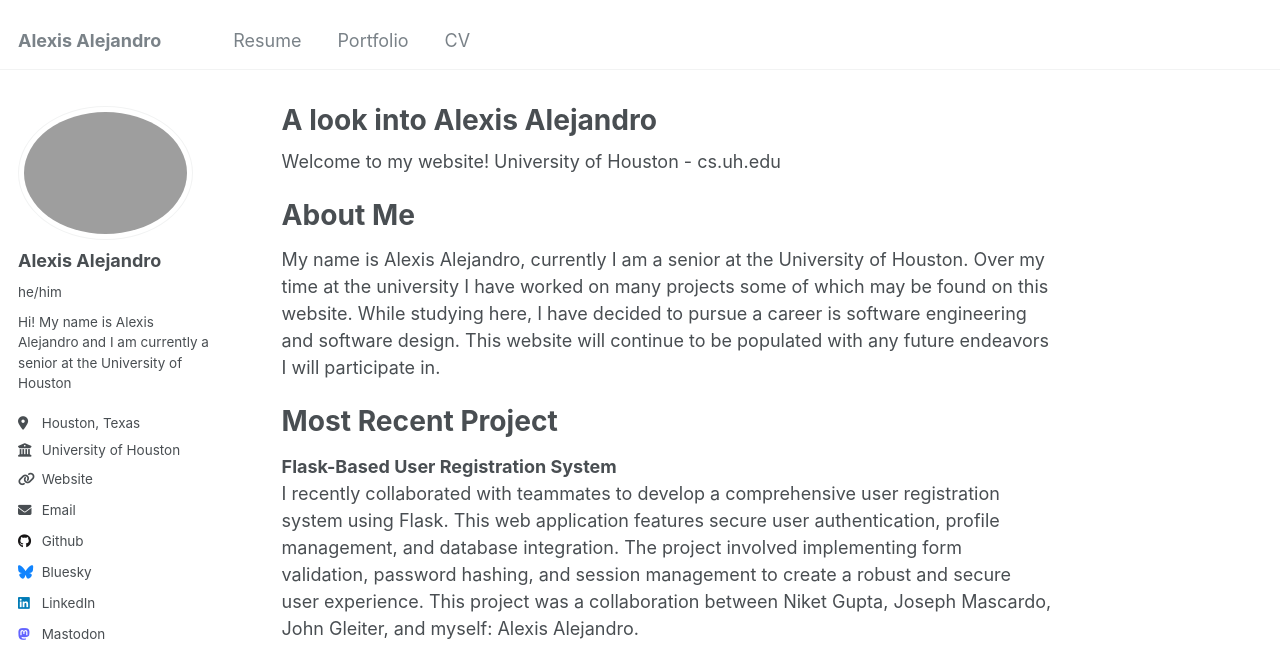
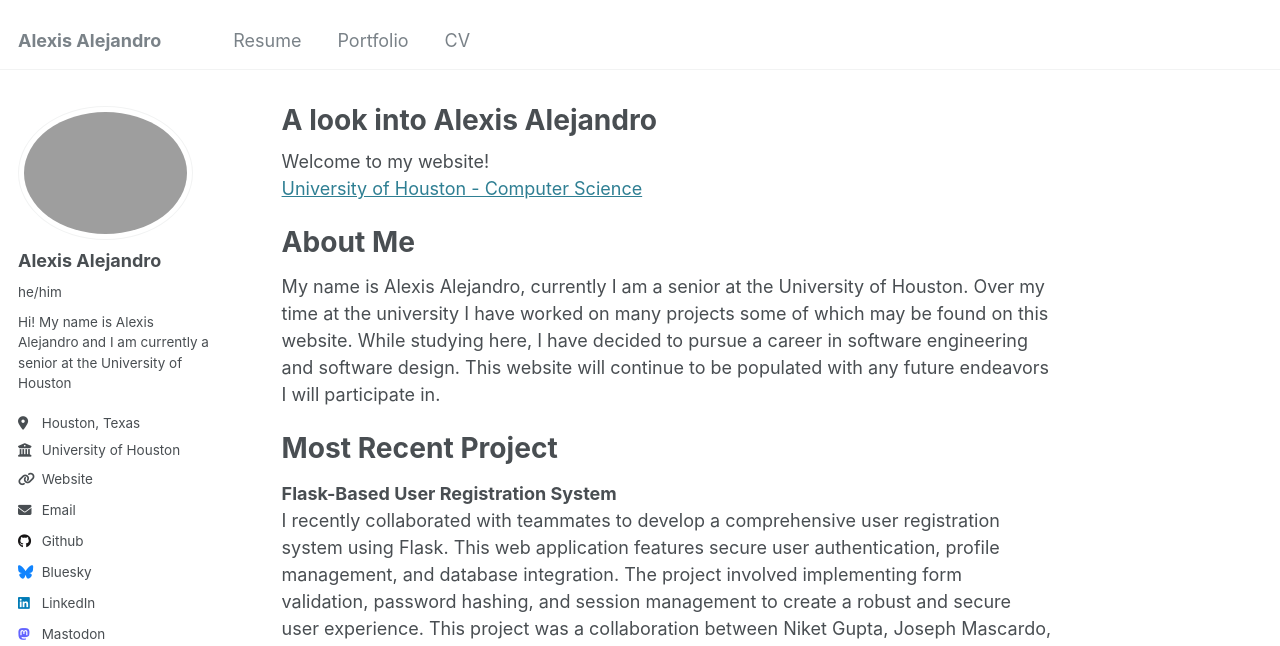
Before and after one commit to AlexisA3400/AlexisA3400.github.io, a Jekyll site: the page built from _pages/about.md, in a window 1280 px wide and 1400 px high. Shown: the top 646 px of the window. Built offline with Jekyll 4.4.1, drawn with Linux system fonts in a browser that asks for light colours; some of the changed text lies outside the part shown.

Commit message:
Update about.md

```diff
--- a/_pages/about.md
+++ b/_pages/about.md
@@ -8,12 +8,11 @@ redirect_from:
 ---
 
 Welcome to my website!
-University of Houston - cs.uh.edu
-
+[University of Houston - Computer Science](https://www.cs.uh.edu/){:target="_blank"}
 
 About Me
 ======
-My name is Alexis Alejandro, currently I am a senior at the University of Houston. Over my time at the university I have worked on many projects some of which may be found on this website. While studying here, I have decided to pursue a career is software engineering and software design. This website will continue to be populated with any future endeavors I will participate in.
+My name is Alexis Alejandro, currently I am a senior at the University of Houston. Over my time at the university I have worked on many projects some of which may be found on this website. While studying here, I have decided to pursue a career in software engineering and software design. This website will continue to be populated with any future endeavors I will participate in.
 
 Most Recent Project
 ======
```
Also changed, not shown: other parts of _pages/about.md (+1 -1 lines).
